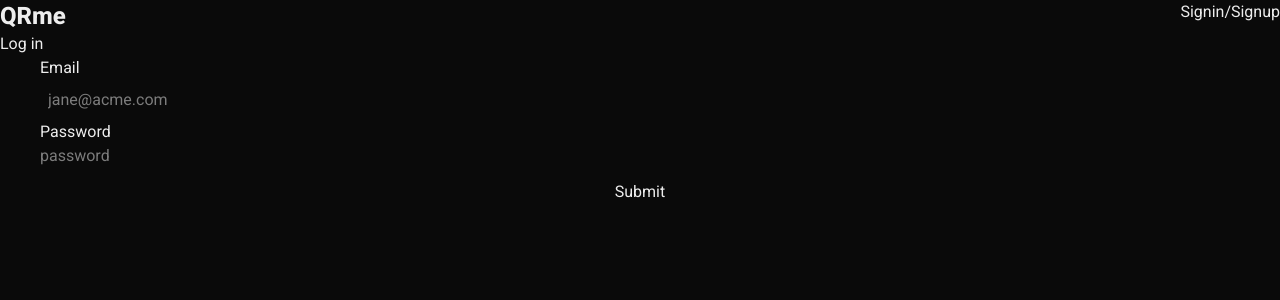
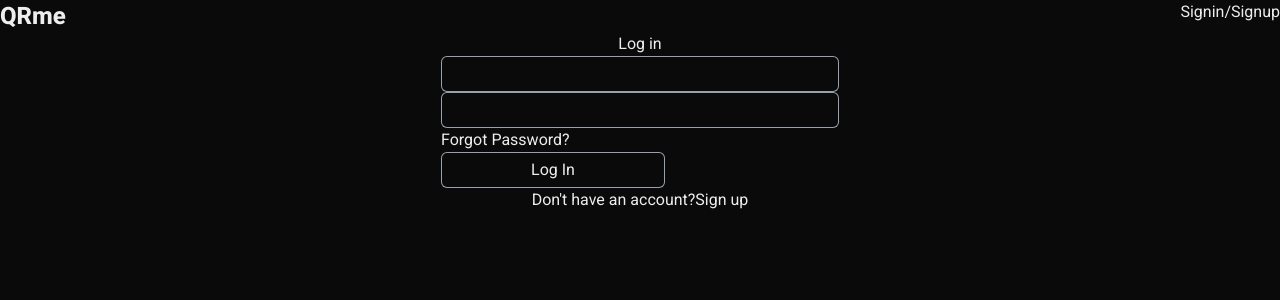
Before and after one commit to Tyubit/QRme, a Next.js app: page /auth/login in a window 1280 px wide. Shown: the top 300 px of the page. Built offline with nearby package versions, Linux system fonts and the light colour scheme.

Commit message:
Formik forms logi

```diff
--- a/src/app/auth/login/page.tsx
+++ b/src/app/auth/login/page.tsx
@@ -1,43 +1,42 @@
 'use client';
 
 import ReactDOM from 'react-dom';
-import { Formik, Field, Form } from 'formik';
+import { Formik, useFormik, Field, Form } from 'formik';
+import { validateEmail, validateRequired } from '@/utils/validations';
+import { Error } from '@/components/Error';
+import { SimpleButton } from '@/components/Buttons';
+import Link from 'next/link';
+
+const initialValues = {
+    email: '',
+            password: ''
+}
+
+const onSubmit = values => {
+    console.log(values)
+}
 
 export default function Login (){
-
 return (
-    <div className=''>
+    <div className='flex flex-col justify-center items-center'>
         <h1>Log in</h1>
-        <Formik
-            initialValues={{ email: '', password: '' }}
-            onSubmit={async (values) => {
-                await new Promise((r) => setTimeout(r, 500));
-                alert(JSON.stringify(values, null, 2));
-            }}
-        >
-            {({ isSubmitting }) => (
-            <Form className='flex flex-col px-10'>
-            <label htmlFor="email">Email</label>
-            <Field name="email" placeholder="jane@acme.com" type="email" className="p-2"/>
-            <label htmlFor="email">Password</label>
-            <Field name="password" placeholder="password" type="password" />
-            <button type="submit" disabled={isSubmitting} className='p-3'>
-                Submit
-            </button>
-            </Form>
+        <Formik initialValues={initialValues} onSubmit={onSubmit}>
+            {({ errors, touched, isValidating }) => (
+                <Form>
+                    <Field name='email' validate={validateEmail} className='w-full rounded-md py-1.5 px-2 ring-1 ring-inset ring-gray-400 focus:text-gray-800'/>
+                    {errors.email && touched.email && <Error>{errors.email}</Error>}
+                    <Field name='password' validate={validateRequired} className='w-full rounded-md py-1.5 px-2 ring-1 ring-inset ring-gray-400 focus:text-gray-800'/>
+                    {errors.password && touched.password && <Error>{errors.password}</Error>}
+                    <p >
+                        <a href=''>Forgot Password?</a>
+                    </p>
+                    <SimpleButton type='submit'>Log In</SimpleButton>
+                </Form>
             )}
         </Formik>
+        <p className="">
+            Don't have an account?<Link href='/auth/signup'>Sign up</Link>
+        </p>
     </div>
 )
 }
-
-
-function validateEmail(value: string) {
-    let error;
-    if (!value) {
-        error = 'Required';
-    } else if (!/^[A-Z0-9._%+-]+@[A-Z0-9.-]+\.[A-Z]{2,4}$/i.test(value)) {
-        error = 'Invalid email address';
-    }
-    return error;
-  }
--- /dev/null
+++ b/src/components/Buttons.tsx
@@ -0,0 +1,10 @@
+import React from 'react'
+type ErrorProps = {
+    type?: 'button' | 'submit' | 'reset';
+    children?: React.ReactNode;
+};
+export const SimpleButton: React.FC<ErrorProps> = ({ type = 'button', children }) => {
+  return (
+      <button type={type} className='block w-56 rounded-md py-1.5 px-2 ring-1 ring-inset ring-gray-400 focus:text-gray-800'>{children}</button>
+  )
+}
--- /dev/null
+++ b/src/components/Error.tsx
@@ -0,0 +1,9 @@
+import React from 'react'
+
+type ErrorProps = {
+    children?: React.ReactNode;
+};
+export const Error: React.FC<ErrorProps> = ({ children  }) => {
+return (
+    <p className='text-[#DA2C43] text-sm flex'>{children}</p>
+)}
--- /dev/null
+++ b/src/components/InputFields.tsx
@@ -0,0 +1,19 @@
+import React from 'react'
+import { Formik ,Field } from 'formik'
+import { Error } from './Error'
+
+type InputFieldProps = {
+    name?: string;
+    placeholder?: string;
+    errorMsg?: string;
+};
+
+const InputFields: React.FC<InputFieldProps> = ({name, placeholder}) => {
+return (
+    <div>
+        <Field name='' validate={validate} placeholder = ''/>
+    </div>
+)
+}
+
+export default InputFields
--- /dev/null
+++ b/src/utils/validations.tsx
@@ -0,0 +1,31 @@
+export function validateRequired(value) {
+    if (!value) {
+        return 'Required';
+    }
+    return undefined;
+}
+
+export function validateEmail(value) {
+    if (!value) {
+        return 'Required';
+    } else if (!/^[A-Z0-9._%+-]+@[A-Z0-9.-]+\.[A-Z]{2,4}$/i.test(value)) {
+        return 'Invalid email address';
+    }
+    return undefined;
+}
+
+export function validatePassword(value) {
+    if (!value) {
+        return 'Required';
+    }
+    if (value.length < 8) {
+        return 'Password must be at least 8 characters';
+    }
+    if (!/[A-Z]/.test(value)) {
+        return 'Password must contain at least one uppercase letter';
+    }
+    if (!/\d/.test(value)) {
+        return 'Password must contain at least one number';
+    }
+    return undefined;
+}
```
